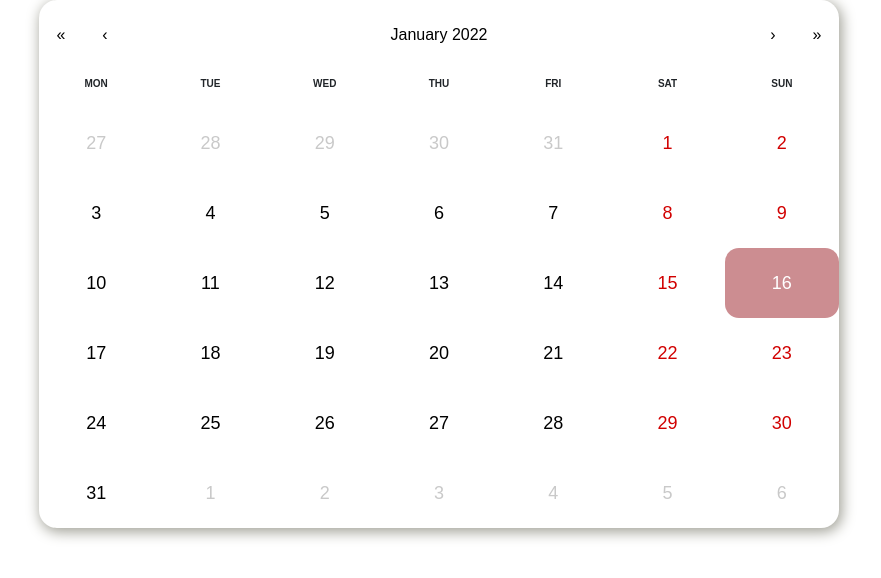
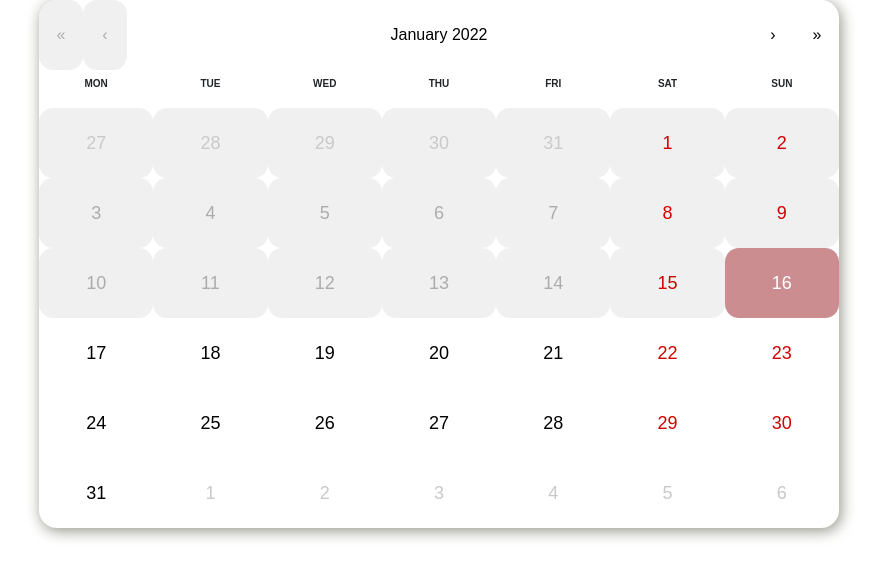
Before and after one commit to talebhammoude/react-calendar, a React (Create React App) app in the folder reactcalendarcomp/: page / in a window 1280 px wide. Shown: the top 578 px of the page, without its empty margins (201-1082 px from the left). Built offline with nearby package versions, Linux system fonts and the light colour scheme.

Commit message:
Update CalendarComp.jsx

```diff
--- a/reactcalendarcomp/src/components/CalendarComp/CalendarComp.jsx
+++ b/reactcalendarcomp/src/components/CalendarComp/CalendarComp.jsx
@@ -21,9 +21,11 @@ function CalendarComp() {
 
 
 
+
+
     return (
       <div>
-        <Calendar onChange={onChange} onClickDay={openForm} value={value}/>
+        <Calendar onChange={onChange} onClickDay={openForm} minDate={new Date()}  value={value}/>
 
         {formState && <Exampleform dayValue={value.toLocaleDateString()} cancelForm={cancelFormFunc}/>}
 
```
